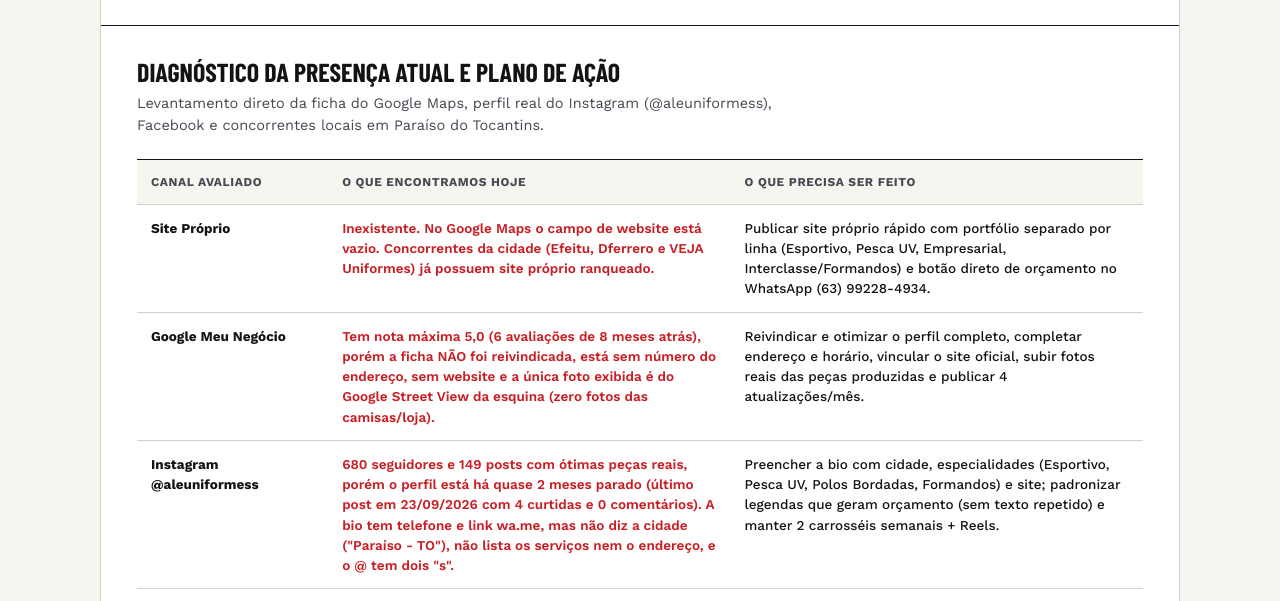
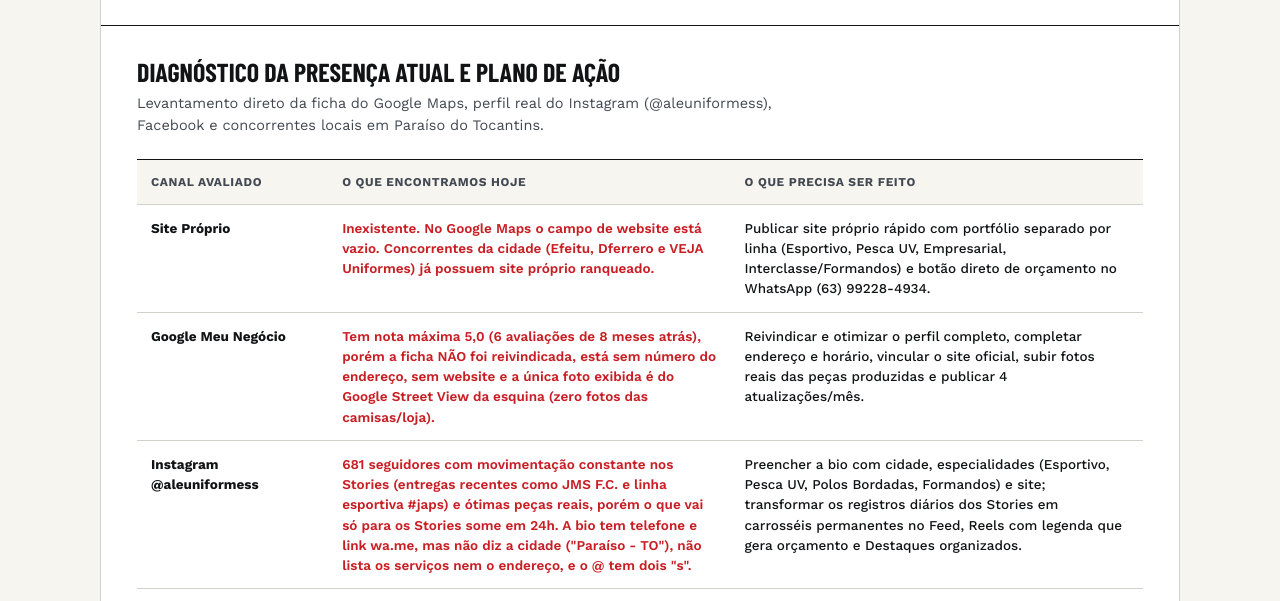
Before and after one commit to dluzgames/aleuniformes-site, a plain HTML site: page dist/proposta.html in a window 1280 px wide. Shown: the part 326-927 px from the top of the page. Drawn offline with nearby package versions, Linux system fonts and the light colour scheme; a web font is replaced by a local one.

Commit message:
Deploy Ale Uniformes site + proposta + artes

```diff
--- a/dist/proposta.html
+++ b/dist/proposta.html
@@ -445,8 +445,8 @@
           </tr>
           <tr>
             <td><strong>Instagram<br />@aleuniformess</strong></td>
-            <td class="status-gap">680 seguidores e 149 posts com ótimas peças reais, porém o perfil está há quase 2 meses parado (último post em 23/09/2026 com 4 curtidas e 0 comentários). A bio tem telefone e link wa.me, mas não diz a cidade ("Paraíso - TO"), não lista os serviços nem o endereço, e o @ tem dois "s".</td>
-            <td class="status-plan">Preencher a bio com cidade, especialidades (Esportivo, Pesca UV, Polos Bordadas, Formandos) e site; padronizar legendas que geram orçamento (sem texto repetido) e manter 2 carrosséis semanais + Reels.</td>
+            <td class="status-gap">681 seguidores com movimentação constante nos Stories (entregas recentes como JMS F.C. e linha esportiva #japs) e ótimas peças reais, porém o que vai só para os Stories some em 24h. A bio tem telefone e link wa.me, mas não diz a cidade ("Paraíso - TO"), não lista os serviços nem o endereço, e o @ tem dois "s".</td>
+            <td class="status-plan">Preencher a bio com cidade, especialidades (Esportivo, Pesca UV, Polos Bordadas, Formandos) e site; transformar os registros diários dos Stories em carrosséis permanentes no Feed, Reels com legenda que gera orçamento e Destaques organizados.</td>
           </tr>
           <tr>
             <td><strong>Facebook &amp; Tráfego Pago</strong></td>
```
Also changed, not shown: 1 other file.
